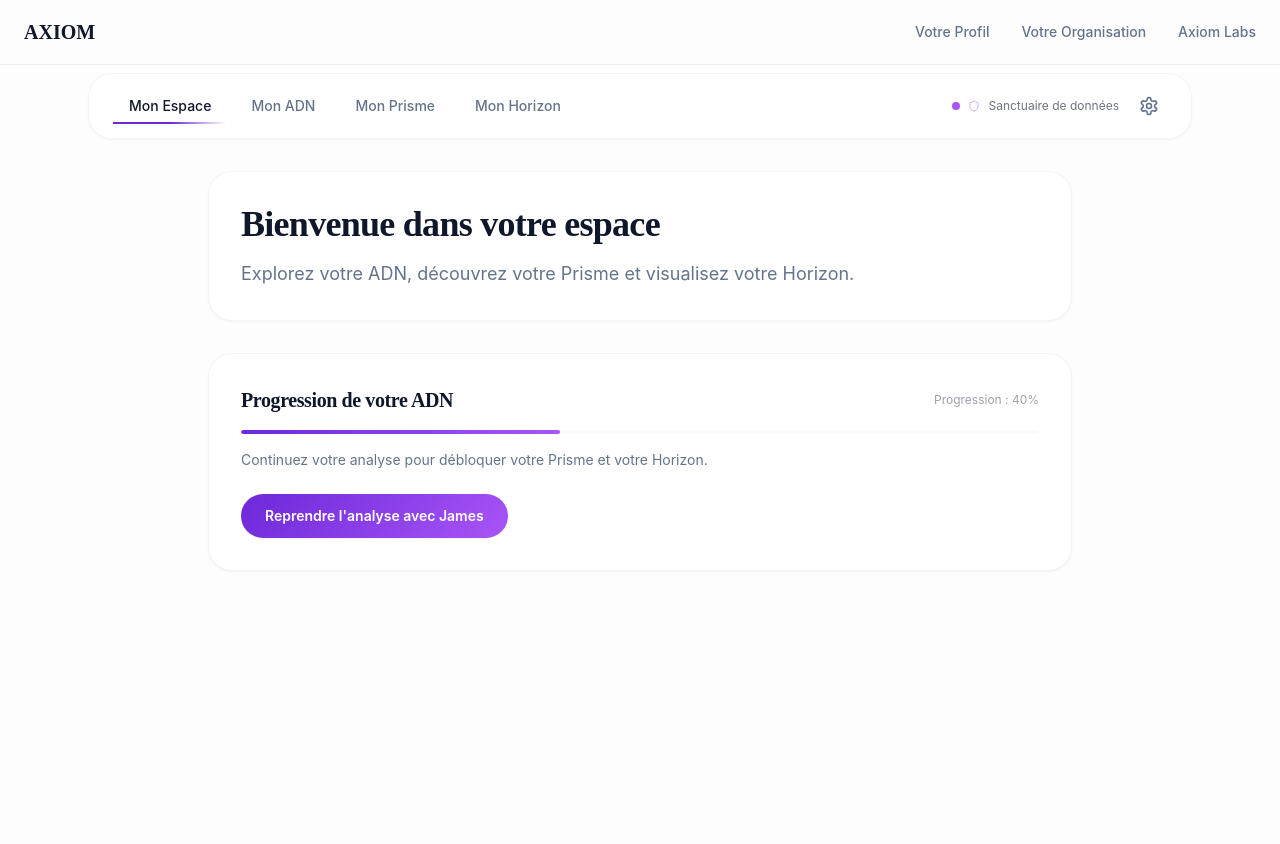
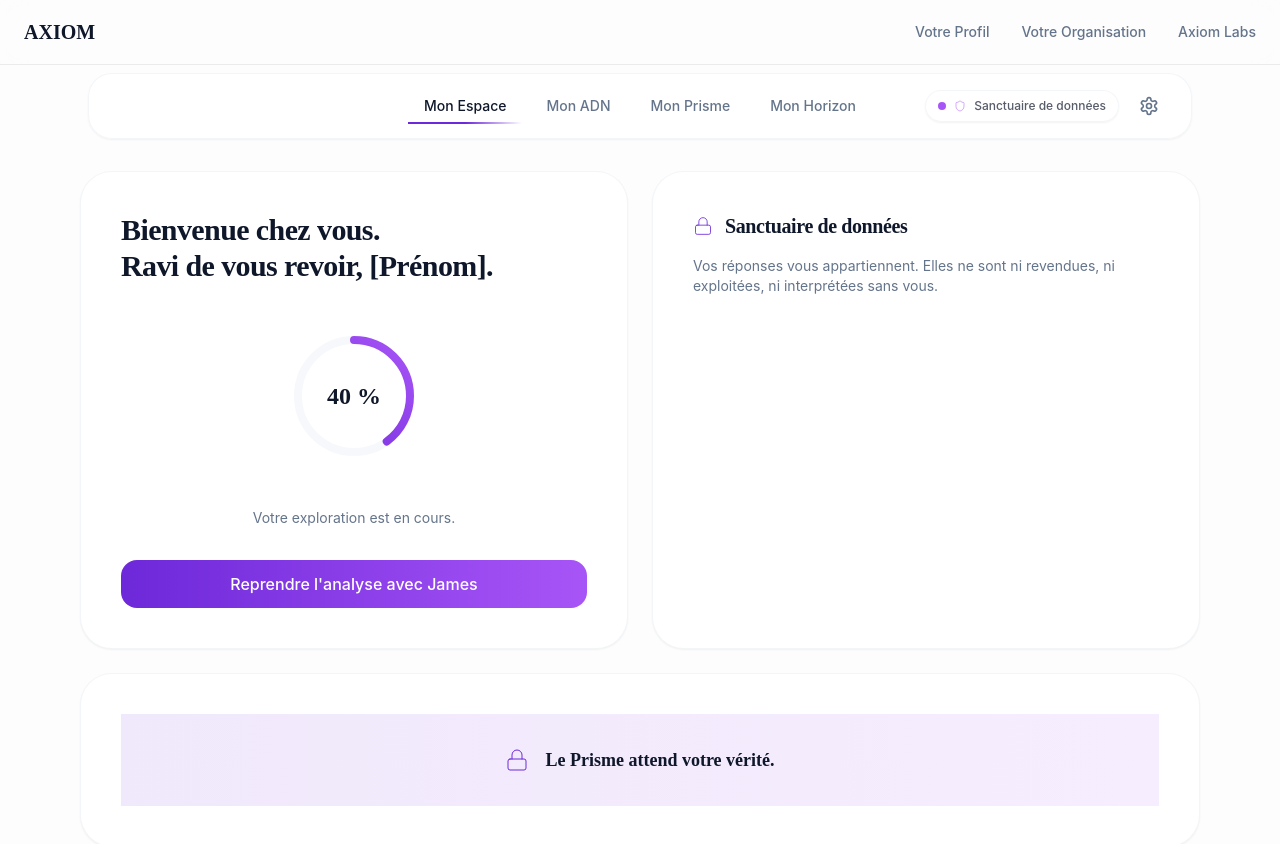
Before and after one commit to Yolesmans/james, a Next.js app: page /profil in a window 1280 px wide. Shown: the top 844 px of the page. Built offline with nearby package versions, Linux system fonts and the light colour scheme.

Commit message:
feat(profile): freeze sanctuaire design and UX foundations

```diff
--- a/app/profil/futur/page.tsx
+++ b/app/profil/futur/page.tsx
@@ -1,43 +1,27 @@
 'use client'
 
-import { useEffect, useState } from 'react'
-import { getAdnCompleted } from '@/lib/adn'
-import LockedPlaceholder from '@/components/profil/LockedPlaceholder'
+import BentoCard from '@/components/ui/BentoCard'
 
 export default function ProfilFuturPage() {
-  const [adnCompleted, setAdnCompleted] = useState<boolean | null>(null)
-
-  useEffect(() => {
-    setAdnCompleted(getAdnCompleted())
-  }, [])
-
-  // Afficher le placeholder pendant le chargement
-  if (adnCompleted === null) {
-    return (
-      <div className="min-h-screen flex items-center justify-center bg-axiom-bg">
-        <div className="text-axiom-primary">Chargement...</div>
-      </div>
-    )
-  }
-
-  // Si l'ADN n'est pas complété, afficher le placeholder verrouillé
-  if (!adnCompleted) {
-    return <LockedPlaceholder />
-  }
-
-  // Si l'ADN est complété, afficher le contenu
   return (
     <div className="min-h-screen bg-axiom-bg pb-20">
       <div className="container max-w-4xl mx-auto px-4 pt-4 pb-12 md:pb-24">
-        <div className="flex items-center justify-center min-h-[60vh]">
-          <div className="text-center max-w-2xl space-y-4">
-            <h1 className="text-3xl md:text-4xl font-serif font-semibold text-axiom-primary">
-              Mon Horizon
-            </h1>
-            <p className="text-lg text-axiom-secondary">
-              James explore avec vous les écosystèmes qui résonnent avec votre fréquence.
-            </p>
-          </div>
+        <div className="space-y-8">
+          <BentoCard>
+            <div className="space-y-6 text-center">
+              <h1 className="text-2xl md:text-3xl font-serif font-semibold text-axiom-primary">
+                Votre Horizon se dessine.
+              </h1>
+              <p className="text-sm text-axiom-secondary">
+                L'Horizon n'est accessible
+                qu'une fois le Prisme révélé.
+              </p>
+              <p className="text-xs text-axiom-secondary">
+                Il ne s'agit pas d'un métier,
+                mais d'un champ de cohérence possible.
+              </p>
+            </div>
+          </BentoCard>
         </div>
       </div>
     </div>
--- a/app/profil/layout.tsx
+++ b/app/profil/layout.tsx
@@ -48,8 +48,8 @@ export default function ProfilLayout({
       <header className={`sticky ${isScrolled ? 'top-0' : 'top-16'} z-50 w-full transition-all duration-300`}>
         <div className="container max-w-6xl mx-auto px-4 md:px-6 pt-2">
           <div className="bg-axiom-surface backdrop-blur-xl border border-[rgba(226,232,240,0.4)] rounded-axiom shadow-sm" style={{ backgroundColor: 'rgba(255, 255, 255, 0.98)' }}>
-            <nav className="flex items-center justify-between h-16 px-4 md:px-6">
-              {/* Navigation Tabs */}
+            <nav className="flex items-center justify-center h-16 px-4 md:px-6 relative">
+              {/* Navigation Tabs - Centrée */}
               <div className="flex items-center space-x-1 md:space-x-2 overflow-x-auto scrollbar-hide">
                 {navItems.map((item) => {
                   const isActive = pathname === item.href
@@ -75,13 +75,13 @@ export default function ProfilLayout({
                 })}
               </div>
 
-              {/* Badge Sanctuaire + Settings */}
-              <div className="flex items-center gap-3">
+              {/* Badge Sanctuaire + Settings - Positionnés à droite */}
+              <div className="absolute right-4 md:right-6 flex items-center gap-3">
                 {/* Badge Sanctuaire de données */}
-                <div className="hidden md:flex items-center gap-2 text-[12px] text-axiom-primary/60">
+                <div className="hidden md:flex items-center gap-2 px-3 py-1.5 rounded-full bg-white/80 backdrop-blur-sm border border-[rgba(226,232,240,0.4)] text-[12px] text-axiom-primary/70 shadow-sm">
                   <div className="w-2 h-2 rounded-full bg-[#A855F7] animate-pulse-slow" />
                   <Shield className="w-3 h-3 text-[#A855F7]" strokeWidth={1} />
-                  <span>Sanctuaire de données</span>
+                  <span className="font-medium">Sanctuaire de données</span>
                 </div>
 
                 {/* Settings Icon */}
--- a/app/profil/page.tsx
+++ b/app/profil/page.tsx
@@ -4,7 +4,7 @@ import { useEffect, useState } from 'react'
 import Link from 'next/link'
 import { getAdnCompleted } from '@/lib/adn'
 import BentoCard from '@/components/ui/BentoCard'
-import { Button } from '@/components/ui/button'
+import { Lock } from 'lucide-react'
 
 export default function ProfilPage() {
   const [mounted, setMounted] = useState(false)
@@ -17,66 +17,96 @@ export default function ProfilPage() {
 
   return (
     <div className="min-h-screen bg-axiom-bg pb-20">
-      <div className="container max-w-4xl mx-auto px-4 pt-4 pb-12 md:pb-24">
-        <div className="space-y-8">
-          {/* Carte de bienvenue */}
+      <div className="container max-w-6xl mx-auto px-4 pt-4 pb-12 md:pb-24">
+        <div className="grid md:grid-cols-2 gap-6 mb-6">
+          {/* Carte principale (gauche) */}
+          <BentoCard>
+            <div className="space-y-6">
+              <div>
+                <h1 className="text-2xl md:text-3xl font-serif font-semibold text-axiom-primary mb-2">
+                  Bienvenue chez vous.<br />
+                  Ravi de vous revoir, [Prénom].
+                </h1>
+              </div>
+
+              {/* Cercle de progression violet */}
+              <div className="flex items-center justify-center py-6">
+                <div className="relative w-32 h-32">
+                  <svg className="transform -rotate-90 w-32 h-32">
+                    <circle
+                      cx="64"
+                      cy="64"
+                      r="56"
+                      stroke="rgba(226, 232, 240, 0.3)"
+                      strokeWidth="8"
+                      fill="none"
+                    />
+                    <circle
+                      cx="64"
+                      cy="64"
+                      r="56"
+                      stroke="url(#gradient)"
+                      strokeWidth="8"
+                      fill="none"
+                      strokeDasharray={`${2 * Math.PI * 56}`}
+                      strokeDashoffset={`${2 * Math.PI * 56 * (1 - 0.4)}`}
+                      strokeLinecap="round"
+                    />
+                    <defs>
+                      <linearGradient id="gradient" x1="0%" y1="0%" x2="100%" y2="100%">
+                        <stop offset="0%" stopColor="#6D28D9" />
+                        <stop offset="100%" stopColor="#A855F7" />
+                      </linearGradient>
+                    </defs>
+                  </svg>
+                  <div className="absolute inset-0 flex items-center justify-center">
+                    <span className="text-2xl font-serif font-semibold text-axiom-primary">40 %</span>
+                  </div>
+                </div>
+              </div>
+
+              <p className="text-sm text-axiom-secondary text-center">
+                Votre exploration est en cours.
+              </p>
+
+              <div className="pt-2">
+                <Link
+                  href="/profil/analyse"
+                  className="inline-block w-full text-center bg-gradient-to-r from-[#6D28D9] to-[#A855F7] text-white rounded-2xl px-6 py-3 font-medium"
+                >
+                  Reprendre l'analyse avec James
+                </Link>
+              </div>
+            </div>
+          </BentoCard>
+
+          {/* Carte secondaire (droite) */}
           <BentoCard>
             <div className="space-y-4">
-              <h1 className="text-3xl md:text-4xl font-serif font-semibold text-axiom-primary">
-                Bienvenue dans votre espace
-              </h1>
-              <p className="text-lg text-axiom-secondary">
-                Explorez votre ADN, découvrez votre Prisme et visualisez votre Horizon.
+              <div className="flex items-center gap-3 mb-4">
+                <Lock className="w-5 h-5 text-axiom-amethyst" strokeWidth={1} />
+                <h2 className="text-xl font-serif font-semibold text-axiom-primary">
+                  Sanctuaire de données
+                </h2>
+              </div>
+              <p className="text-sm text-axiom-secondary">
+                Vos réponses vous appartiennent.
+                Elles ne sont ni revendues, ni exploitées, ni interprétées sans vous.
               </p>
             </div>
           </BentoCard>
+        </div>
 
-          {/* Widget de progression ADN */}
-          <BentoCard>
-            <div className="space-y-4">
-              <div className="flex items-center justify-between">
-                <h2 className="text-xl font-serif font-semibold text-axiom-primary">
-                  Progression de votre ADN
-                </h2>
-                <span className="text-xs text-axiom-primary/40">
-                  Progression : {mounted ? (adnCompleted ? '100%' : '40%') : '0%'}
-                </span>
-              </div>
-
-              {/* Barre de progression */}
-              <div className="w-full rounded-full overflow-hidden" style={{ height: '4px', backgroundColor: 'rgba(241, 245, 249, 0.5)' }}>
-                <div
-                  className="rounded-full transition-all duration-800 ease-out bg-gradient-to-r from-[#6D28D9] to-[#A855F7]"
-                  style={{
-                    height: '4px',
-                    width: mounted ? (adnCompleted ? '100%' : '40%') : '0%'
-                  }}
-                />
-              </div>
-
-              <p className="text-sm text-axiom-secondary">
-                {adnCompleted
-                  ? 'Votre ADN est complété. Vous pouvez maintenant accéder à votre Prisme et votre Horizon.'
-                  : 'Continuez votre analyse pour débloquer votre Prisme et votre Horizon.'}
-              </p>
-
-              {!adnCompleted && (
-                <div className="pt-2">
-                  <Button
-                    asChild
-                    size="lg"
-                    variant="prestige"
-                    className="px-6 py-3"
-                  >
-                    <Link href="/profil/analyse">
-                      Reprendre l'analyse avec James
-                    </Link>
-                  </Button>
-                </div>
-              )}
-            </div>
-          </BentoCard>
-        </div>
+        {/* Carte inférieure large (verrouillée) */}
+        <BentoCard className="relative overflow-hidden" style={{ filter: 'blur(2px)', opacity: 0.7 }}>
+          <div className="absolute inset-0 bg-gradient-to-r from-[#6D28D9]/10 to-[#A855F7]/10" />
+          <div className="relative z-10 flex items-center justify-center gap-4 py-8">
+            <Lock className="w-6 h-6 text-axiom-amethyst" strokeWidth={1} />
+            <p className="text-lg font-serif font-semibold text-axiom-primary">
+              Le Prisme attend votre vérité.
+            </p>
+          </div>
+        </BentoCard>
       </div>
     </div>
   )
--- a/app/profil/resultats/page.tsx
+++ b/app/profil/resultats/page.tsx
@@ -1,124 +1,32 @@
 'use client'
 
 import { useEffect, useState } from 'react'
-import Link from 'next/link'
-import { getAdnCompleted } from '@/lib/adn'
 import BentoCard from '@/components/ui/BentoCard'
+import { Lock } from 'lucide-react'
 
 export default function ProfilResultatsPage() {
-  const [adnCompleted, setAdnCompleted] = useState<boolean | null>(null)
+  const [mounted, setMounted] = useState(false)
 
   useEffect(() => {
-    setAdnCompleted(getAdnCompleted())
+    setMounted(true)
   }, [])
 
-  // Afficher le placeholder pendant le chargement
-  if (adnCompleted === null) {
-    return (
-      <div className="min-h-screen flex items-center justify-center bg-axiom-bg">
-        <div className="text-axiom-primary">Chargement...</div>
-      </div>
-    )
-  }
-
-  // Si l'ADN n'est pas complété, afficher le contenu avec effet de verrouillage visuel
-  if (!adnCompleted) {
-    return (
-      <div className="min-h-screen bg-axiom-bg pb-20 backdrop-blur-xl">
-        <div className="container max-w-6xl mx-auto px-4 pt-4 pb-12 md:pb-24">
-          <div className="space-y-12">
-            <div className="text-center space-y-4">
-              <h1 className="text-3xl md:text-4xl font-serif font-semibold text-axiom-primary">
-                Le Prisme attend votre vérité.
-              </h1>
-            </div>
-
-            {/* Bento Grid avec effet de verrouillage visuel */}
-            <div className="grid md:grid-cols-2 lg:grid-cols-3 gap-6 relative">
-              {[1, 2, 3, 4, 5, 6].map((item) => (
-                <div key={item} className="min-h-[200px] relative" style={{ filter: 'blur(12px)', opacity: 0.5 }}>
-                  <BentoCard className="backdrop-blur-xl">
-                    <div className="absolute top-4 right-4 z-10">
-                      <svg width="16" height="16" viewBox="0 0 24 24" fill="none" stroke="currentColor" strokeWidth="1" className="text-axiom-secondary">
-                        <rect x="3" y="11" width="18" height="11" rx="2" ry="2"/>
-                        <path d="M7 11V7a5 5 0 0 1 10 0v4"/>
-                      </svg>
-                    </div>
-                    <div className="space-y-4">
-                      <div className="h-32 bg-[rgba(226,232,240,0.2)] rounded-lg flex items-center justify-center">
-                        <span className="text-sm text-axiom-secondary">Data-viz placeholder</span>
-                      </div>
-                      <h3 className="text-lg font-serif font-semibold text-axiom-primary">
-                        Axe {item}
-                      </h3>
-                      <p className="text-sm text-axiom-secondary">
-                        Résonance à explorer
-                      </p>
-                    </div>
-                  </BentoCard>
-                </div>
-              ))}
-            </div>
-
-            {/* Overlay central avec invitation */}
-            <div className="flex items-center justify-center mt-8">
-              <BentoCard className="text-center max-w-md">
-                <div className="space-y-4">
-                  <svg width="24" height="24" viewBox="0 0 24 24" fill="none" stroke="currentColor" strokeWidth="1" className="mx-auto text-axiom-secondary">
-                    <rect x="3" y="11" width="18" height="11" rx="2" ry="2"/>
-                    <path d="M7 11V7a5 5 0 0 1 10 0v4"/>
-                  </svg>
-                  <p className="text-lg font-serif font-semibold text-axiom-primary">
-                    Complétez votre ADN pour révéler votre Prisme
-                  </p>
-                  <Link
-                    href="/profil/analyse"
-                    className="inline-block mt-4 px-6 py-3 bg-[linear-gradient(135deg,#6D28D9_0%,#A855F7_100%)] text-white font-semibold text-sm rounded-xl shadow-lg hover:scale-[1.02] active:scale-[0.98] transition-all duration-300 font-sans"
-                  >
-                    Explorer mon ADN
-                  </Link>
-                </div>
-              </BentoCard>
-            </div>
-          </div>
-        </div>
-      </div>
-    )
-  }
-
-  // Si l'ADN est complété, afficher le contenu avec BentoGrid
   return (
     <div className="min-h-screen bg-axiom-bg pb-20">
-      <div className="container max-w-6xl mx-auto px-4 pt-4 pb-12 md:pb-24">
-        <div className="space-y-12">
-          <div className="text-center space-y-4">
-            <h1 className="text-3xl md:text-4xl font-serif font-semibold text-axiom-primary">
-              Mon Prisme
-            </h1>
-            <p className="text-lg text-axiom-secondary max-w-2xl mx-auto">
-              Découvrez les résonances de votre profil explorées avec James.
+      <div className="container max-w-4xl mx-auto px-4 pt-4 pb-12 md:pb-24">
+        <BentoCard className="relative overflow-hidden" style={{ filter: 'blur(2px)', opacity: 0.7 }}>
+          <div className="absolute inset-0 bg-gradient-to-r from-[#6D28D9]/10 to-[#A855F7]/10" />
+          <div className="relative z-10 flex flex-col items-center justify-center gap-4 py-12 text-center">
+            <Lock className="w-8 h-8 text-axiom-amethyst" strokeWidth={1} />
+            <h2 className="text-2xl md:text-3xl font-serif font-semibold text-axiom-primary">
+              Le Prisme est encore voilé.
+            </h2>
+            <p className="text-sm text-axiom-secondary max-w-md">
+              Terminez votre exploration ADN
+              pour révéler votre structure profonde.
             </p>
           </div>
-
-          {/* Bento Grid avec placeholders pour data-viz */}
-          <div className="grid md:grid-cols-2 lg:grid-cols-3 gap-6">
-            {[1, 2, 3, 4, 5, 6].map((item) => (
-              <BentoCard key={item} className="min-h-[200px]">
-                <div className="space-y-4">
-                  <div className="h-32 bg-[rgba(226,232,240,0.2)] rounded-lg flex items-center justify-center">
-                    <span className="text-sm text-axiom-secondary">Data-viz placeholder</span>
-                  </div>
-                  <h3 className="text-lg font-serif font-semibold text-axiom-primary">
-                    Axe {item}
-                  </h3>
-                  <p className="text-sm text-axiom-secondary">
-                    Résonance à explorer
-                  </p>
-                </div>
-              </BentoCard>
-            ))}
-          </div>
-        </div>
+        </BentoCard>
       </div>
     </div>
   )
--- a/components/ui/BentoCard.tsx
+++ b/components/ui/BentoCard.tsx
@@ -11,11 +11,11 @@ export default function BentoCard({ children, className, variant = 'default' }:
   return (
     <div
       className={cn(
-        'rounded-axiom',
-        'bg-axiom-surface',
+        'rounded-[32px]',
+        'bg-white',
         'border',
-        'p-6 md:p-8',
-        variant === 'large' && 'md:p-12',
+        'p-10',
+        variant === 'large' && 'md:p-10',
         'transition-all',
         'relative overflow-hidden',
         'group',
@@ -25,6 +25,7 @@ export default function BentoCard({ children, className, variant = 'default' }:
         'group-hover:shadow-md',
         className
       )}
+      style={{ backgroundColor: '#FFFFFF' }}
     >
       {/* Halo effect on hover */}
       <div
```
Also changed, not shown: app/page.tsx (+27 -88 lines), app/profil/analyse/page.tsx (+19 -22 lines).
